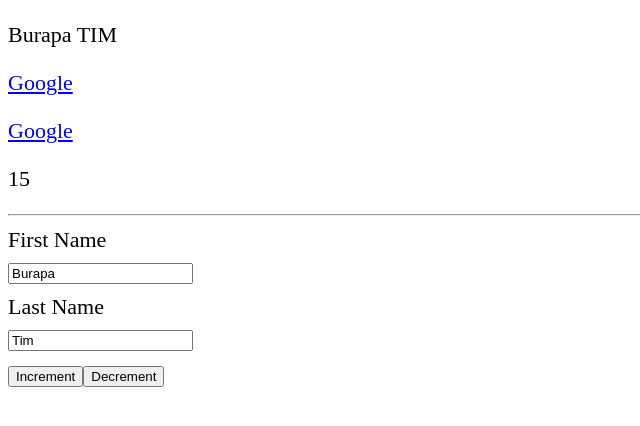
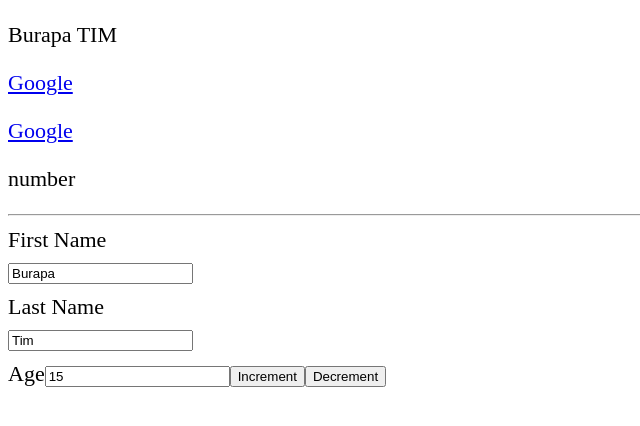
Before and after one commit to burapatim/Zero_To_Master_vue, a plain HTML site: page ZTM/index.html in a window 1280 px wide. Shown: the whole page, without its empty margins (0-640 px from the left). Drawn offline with nearby package versions, Linux system fonts and the light colour scheme.

Commit message:
do compute

```diff
--- a/ZTM/app.js
+++ b/ZTM/app.js
@@ -9,9 +9,7 @@ const vm = Vue.createApp({
     };
   },
   methods:{
-    fullName(){
-      return `${this.firstName} ${this.lastName.toUpperCase()}`
-    },
+
     increment(){
       this.age++
     },
@@ -21,6 +19,13 @@ const vm = Vue.createApp({
     updateLastName(event){
       this.lastName = event.target.value
     }
+  },
+  computed: {
+    fullName(){
+      console.log('full namce method');
+      this.age
+      return `${this.firstName} ${this.lastName.toUpperCase()}`
+    },
   }
 }).mount("#app");
 
--- a/ZTM/index.html
+++ b/ZTM/index.html
@@ -7,16 +7,20 @@
 
   <body>
     <div id="app" v-cloak>
-      <p>{{fullName()}}</p>
+      <p>{{fullName}}</p>
       <p><a v-bind:href="url" target="_blank">Google</a></p>
       <p v-html="raw_url"></p>
-      <p>{{age}}</p>
+      <p>{{ typeof age}}</p>
       <hr />
       <label>First Name</label>
       <!-- v-model ทำเสมือนกับ :value ,@input="updateLastName" ในอันเดียวกัน -->
-      <input type="text" v-model="firstName" />
+      <input type="text" v-model.lazy.trim="firstName" />
       <label>Last Name</label>
       <input type="text" :value="lastName" @input="updateLastName" />
+
+      <label>Age</label>
+      <input type="number" v-model.number="age" />
+
       <button type="button" @click="increment">Increment</button>
       <button type="button" @click="decrement">Decrement</button>
     </div>
```
